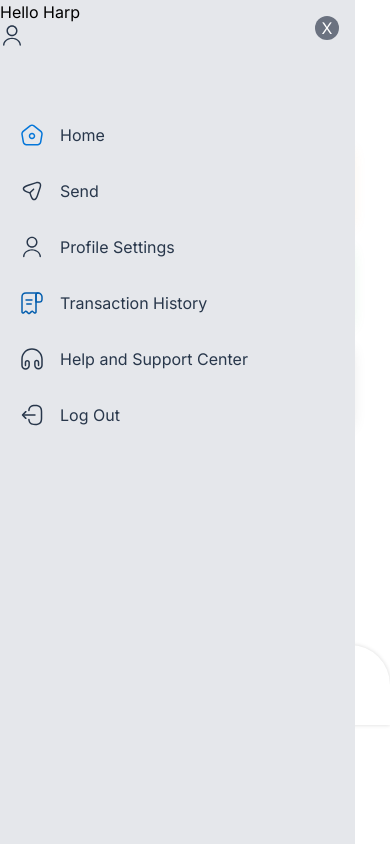
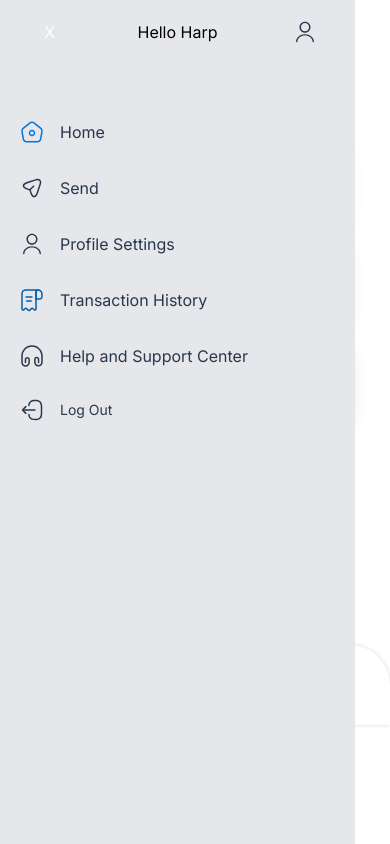
Before and after one commit to Maxwell011/moni-finance, a Next.js app: page /send in a window 390 px wide. Both pictures are taken after a click on the button 60 px from the left and 84 px from the top of the page. Built offline with nearby package versions, Linux system fonts and the light colour scheme.

Commit message:
Update HamburgerButton styling and Log Out text size

```diff
--- a/src/app/svg/Hamburger.tsx
+++ b/src/app/svg/Hamburger.tsx
@@ -65,9 +65,9 @@ function HamburgerButton() {
 
       {isSideNavOpen && (
         <div className='side-nav fixed top-0 left-0 w-[355px] h-full bg-gray-200 transform transition-transform duration-300 ease-in-out translate-x-0'>
-          <div>
+          <div className='flex justify-around mt-5'>
             <button
-              className='absolute top-4 right-4 w-6 h-6 rounded-full bg-gray-500 text-white flex items-center justify-center'
+              className='w-6 h-6 rounded-full text-white'
               onClick={handleCloseClick}
             >
               X
@@ -154,7 +154,7 @@ function HamburgerButton() {
                   priority
                 />
                 <Link href=''>
-                  <li className='p-4 text-[#28374B]'>Log Out</li>
+                  <li className='p-4 text-[#28374B] text-sm'>Log Out</li>
                 </Link>
               </div>
             </ul>
```
